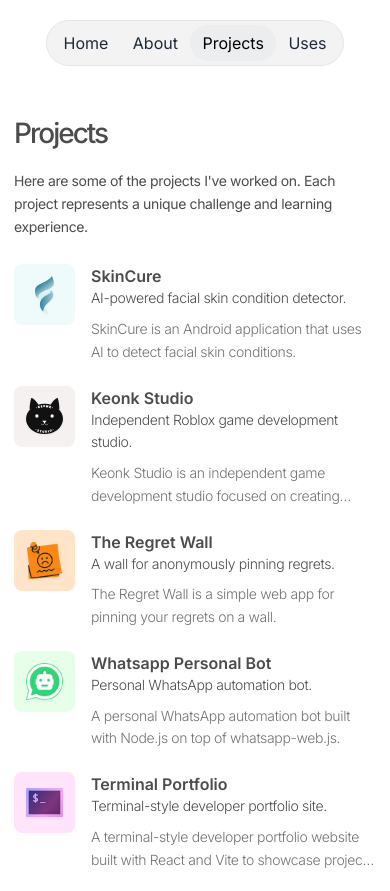
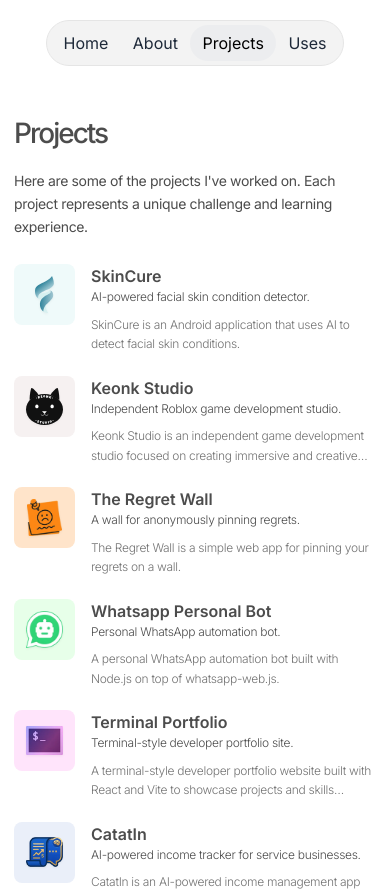
Before and after one commit to bagoesrex/portfolio-website, a Next.js app: page /projects in a window 390 px wide. Shown: the top 891 px of the page. Built offline with nearby package versions, Linux system fonts and the light colour scheme.

Commit message:
style: improve projects page responsive text and fix indentation

```diff
--- a/app/(site)/projects/page.tsx
+++ b/app/(site)/projects/page.tsx
@@ -56,11 +56,11 @@ export default function ProjectsPage() {
                 <StatusIcon className="size-3" />
                 {project.StatusLabel}
               </p> */}
-                        <p className="line-clamp-2 text-sm font-[380]">
+                        <p className="line-clamp-2 text-xs font-[380] md:text-sm">
                           {project.description}
                         </p>
                       </div>
-                      <p className="text-muted-foreground line-clamp-2 text-sm font-[360]">
+                      <p className="text-muted-foreground line-clamp-2 text-xs font-[360] md:text-sm">
                         {project.longDescription}
                       </p>
                     </header>
```
Lines whose indentation alone changed are shown as unchanged.
